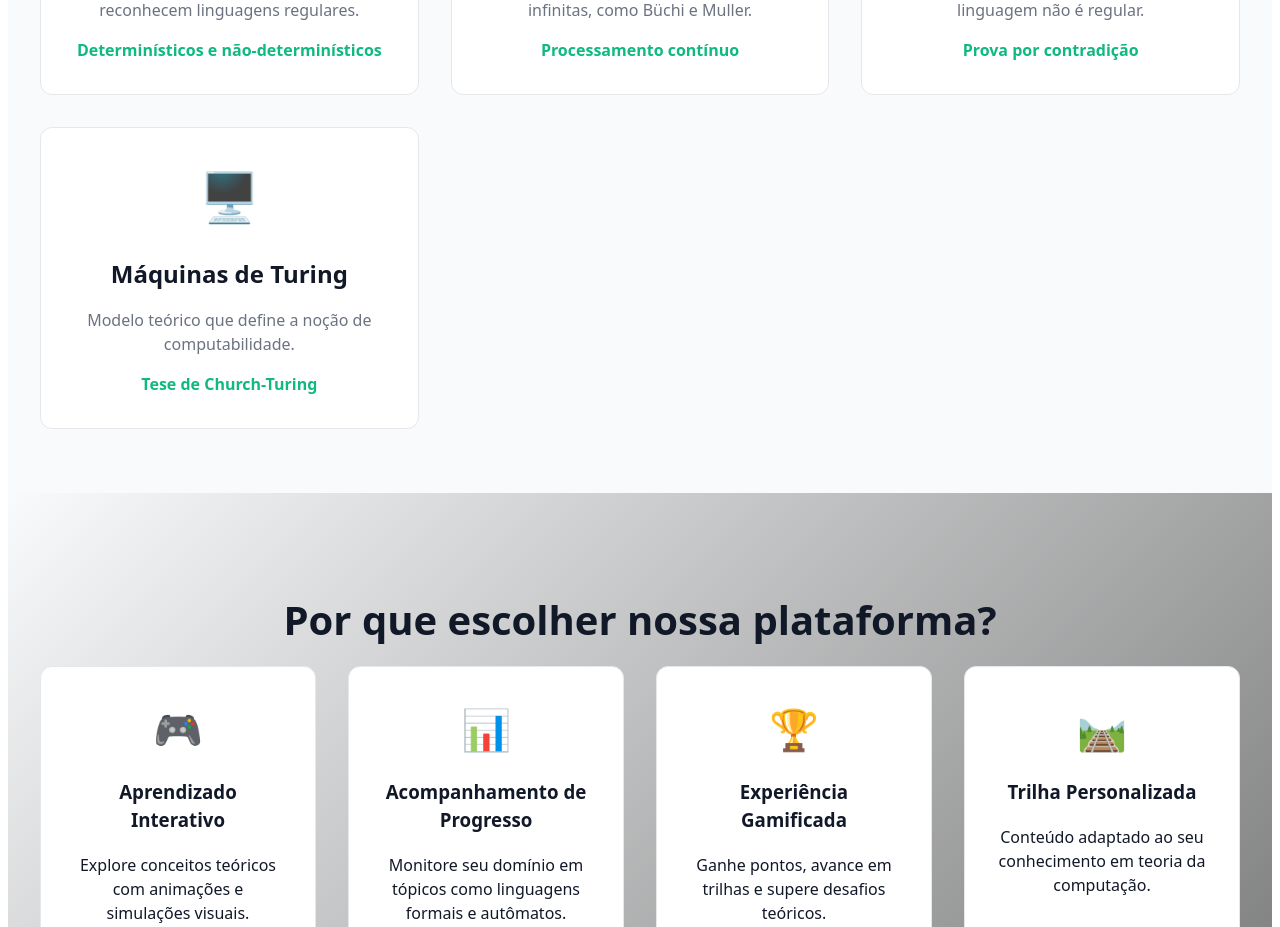
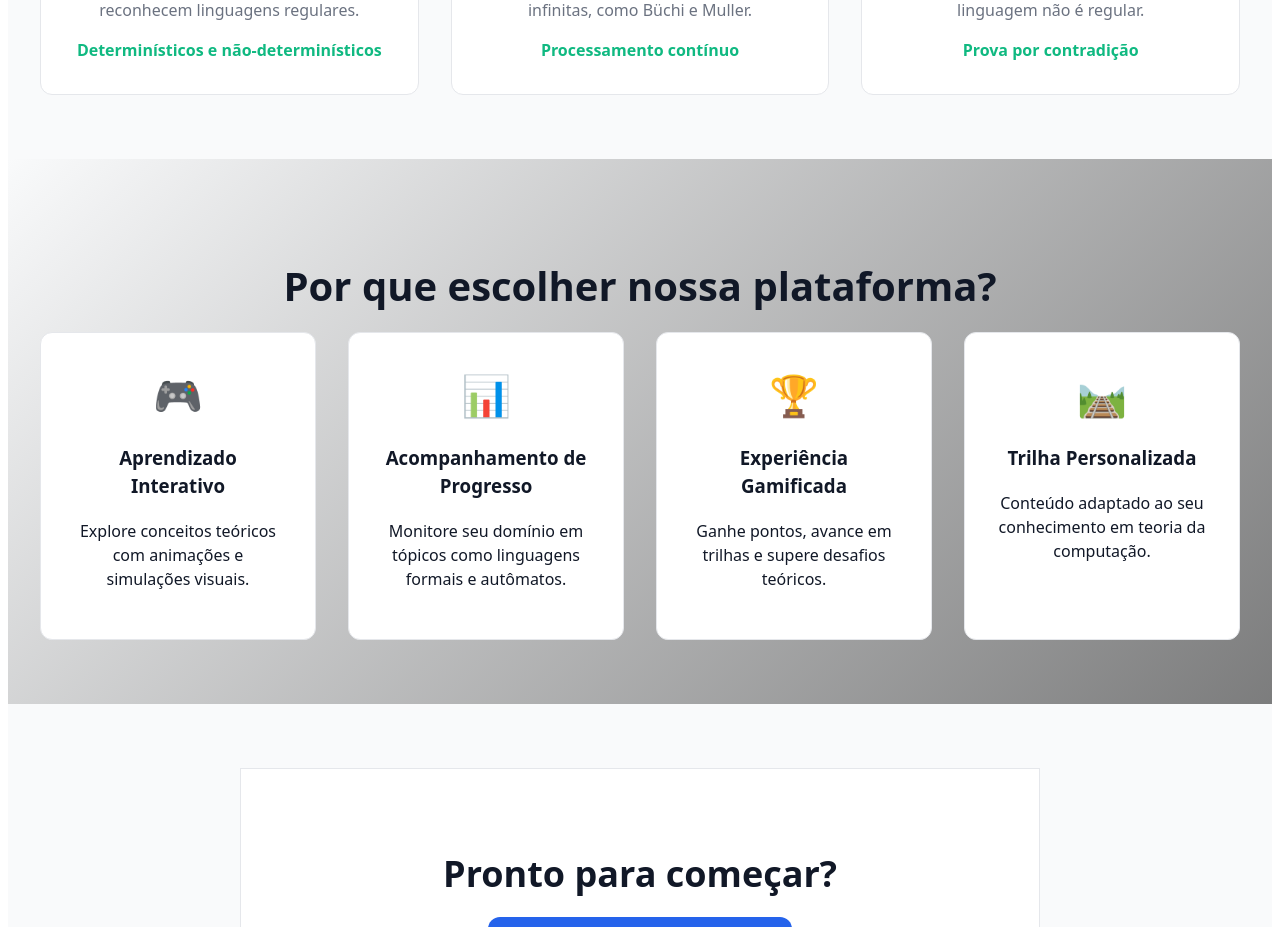
Before and after one commit to ericViana445/front-LFAQuest, a React (Vite) app: page / in a window 1280 px wide. Shown: the part 940-1867 px from the top of the page. Built offline with nearby package versions, Linux system fonts and the light colour scheme.

Commit message:
Update Index.tsx
tirar maquina de turing

```diff
--- a/src/pages/Index/Index.tsx
+++ b/src/pages/Index/Index.tsx
@@ -208,12 +208,6 @@ const Index: React.FC = () => {
       description: "Ferramenta usada para provar que uma linguagem não é regular.",
       complexity: "Prova por contradição",
       icon: "💣",
-    },
-    {
-      name: "Máquinas de Turing",
-      description: "Modelo teórico que define a noção de computabilidade.",
-      complexity: "Tese de Church-Turing",
-      icon: "🖥️",
     },
   ];
 
```
